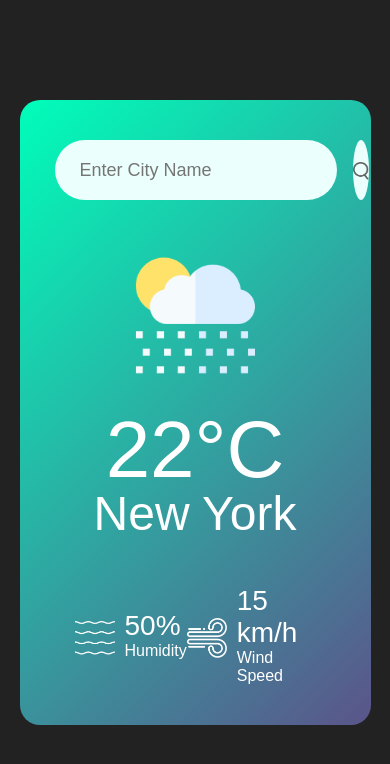
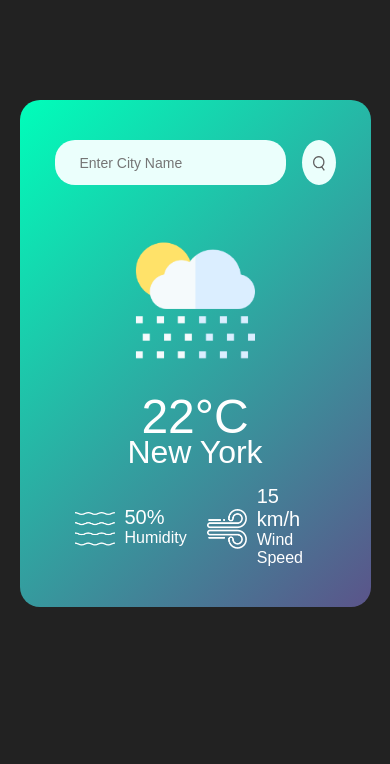
Before and after one commit to Swappy111/Weather_App, a plain HTML site: page index.html in a window 390 px wide. Drawn offline with Linux system fonts and the light colour scheme.

Commit message:
make responsive

```diff
--- a/Style.css
+++ b/Style.css
@@ -99,3 +99,76 @@ body{
     margin-top: 10px;
     display: none;
 }
+
+
+
+
+
+
+/* Responsive Styles */
+@media (max-width: 768px) {
+    .search input {
+        border-radius: 25px;
+        height: 50px;
+        font-size: 16px;
+    }
+
+    .search button {
+        width: 50px;
+        height: 50px;
+    }
+
+    .search button img {
+        width: 14px;
+    }
+
+    .weather h1 {
+        font-size: 60px;
+    }
+
+    .weather h2 {
+        font-size: 40px;
+    }
+
+    .details {
+        margin-top: 30px;
+    }
+
+    .humidity, .wind {
+        font-size: 24px;
+    }
+}
+
+@media (max-width: 480px) {
+    .search input {
+        border-radius: 20px;
+        height: 45px;
+        font-size: 14px;
+    }
+
+    .search button {
+        width: 45px;
+        height: 45px;
+    }
+
+    .search button img {
+        width: 12px;
+    }
+
+    .weather h1 {
+        font-size: 48px;
+    }
+
+    .weather h2 {
+        font-size: 32px;
+    }
+
+    .details {
+        margin-top: 20px;
+        gap: 20px;
+    }
+
+    .humidity, .wind {
+        font-size: 20px;
+    }
+}
```
